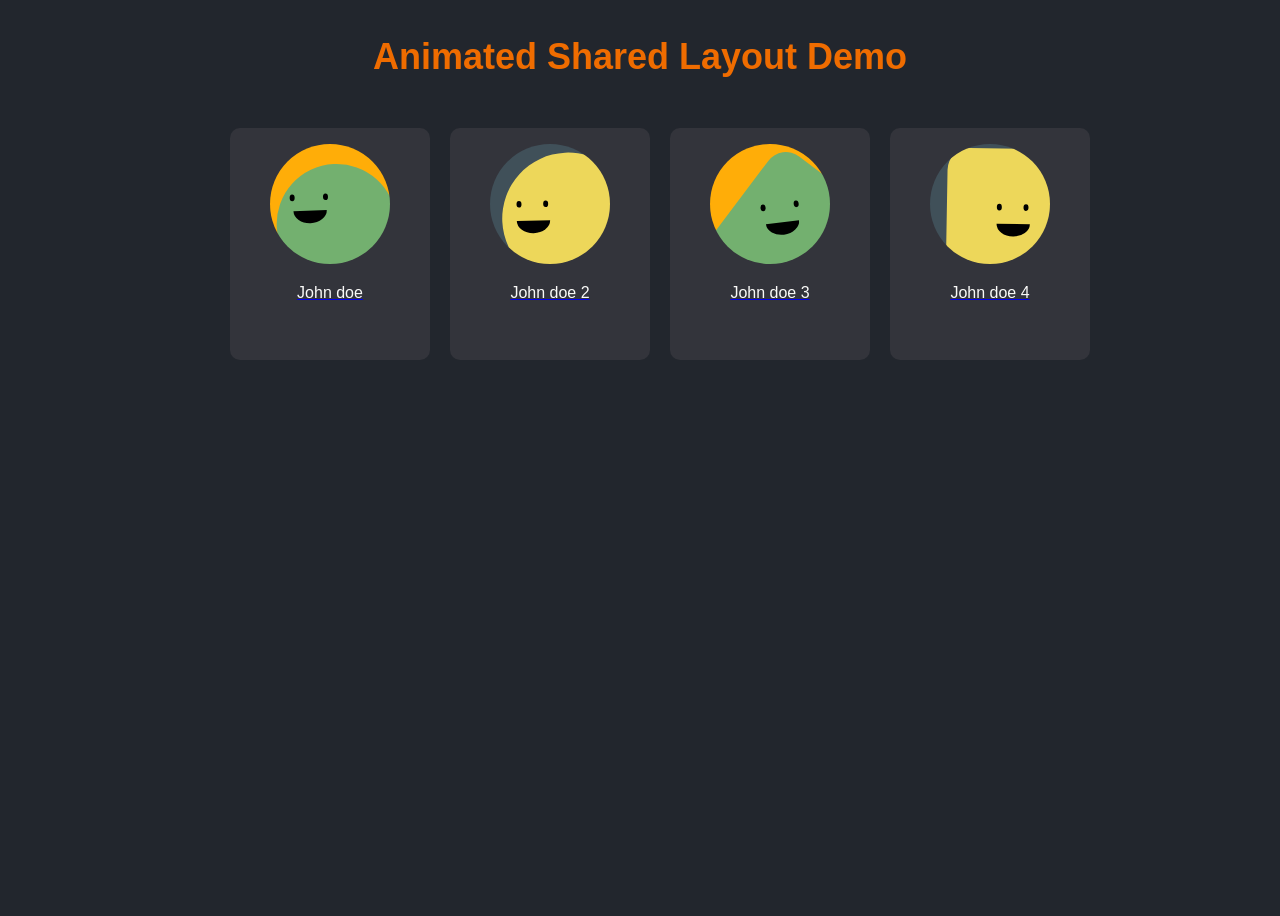
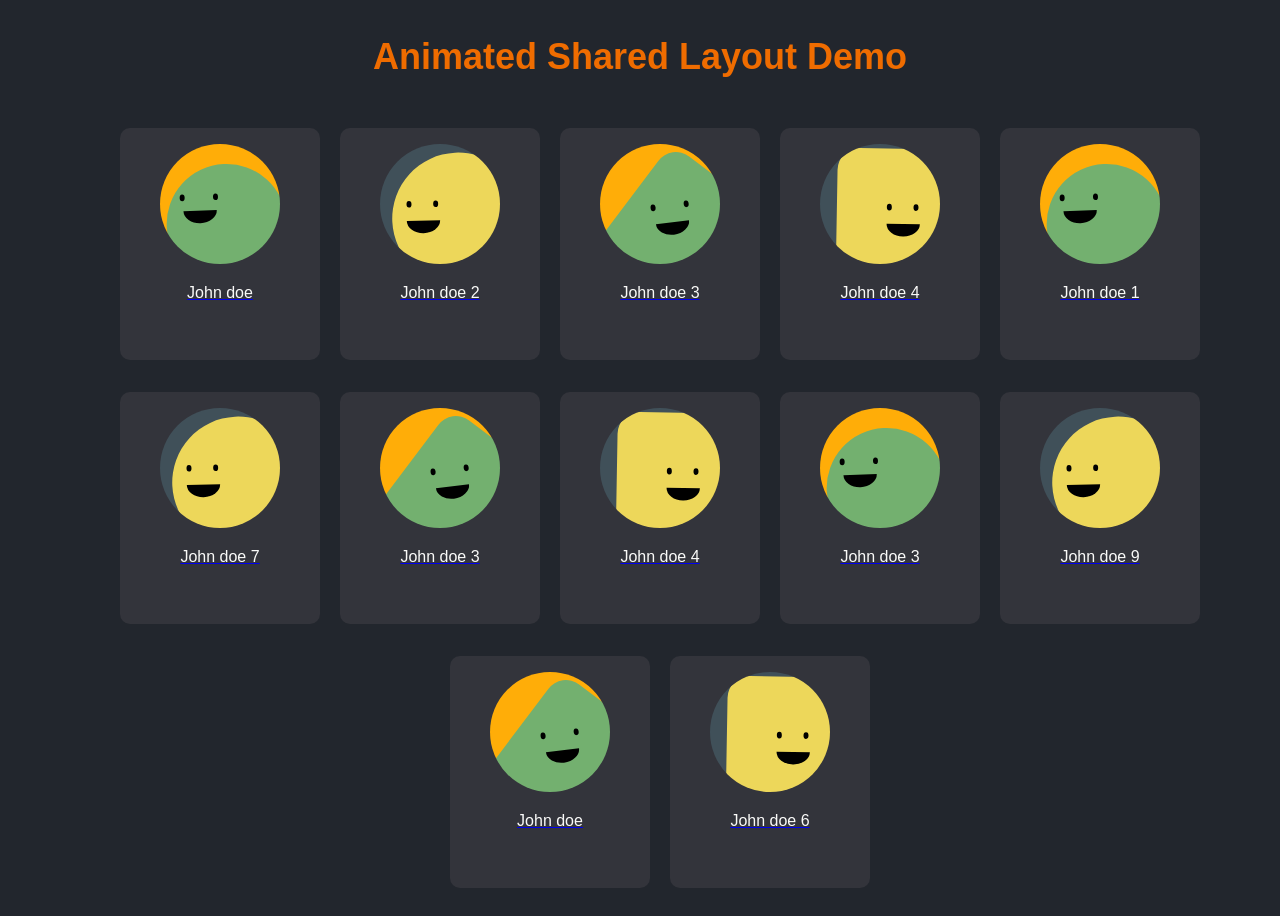
Before and after one commit to gurjit03/reactjs-bangalore-meetup, a React (Vite) app: page / in a window 1280 px wide. Before the commit the page ends 800 px from the top, so only its background shows below. Built offline with nearby package versions, Linux system fonts and the light colour scheme.

Commit message:
chore: adds new friends data

```diff
--- a/src/data/friends.js
+++ b/src/data/friends.js
@@ -31,6 +31,70 @@ const friends = [
       "Lorem ipsum dolor sit amet, consectetur adipiscing elit, sed do eiusmod tempor incididunt ut labore et dolore magna aliqua. Vivamus arcu felis bibendum ut tristique et egestas. Tempus egestas sed sed risus. Fermentum iaculis eu non diam phasellus vestibulum lorem. Lorem ipsum dolor sit amet consectetur adipiscing elit pellentesque. A diam maecenas sed enim ut sem viverra aliquet eget. Neque gravida in fermentum et. Venenatis cras sed felis eget velit aliquet sagittis id consectetur.",
     src: "/face4.svg",
   },
+  {
+    id: 5,
+    age: 21,
+    name: "John doe 1",
+    description:
+      "Lorem ipsum dolor sit amet, consectetur adipiscing elit, sed do eiusmod tempor incididunt ut labore et dolore magna aliqua. Vivamus arcu felis bibendum ut tristique et egestas. Tempus egestas sed sed risus. Fermentum iaculis eu non diam phasellus vestibulum lorem. Lorem ipsum dolor sit amet consectetur adipiscing elit pellentesque. A diam maecenas sed enim ut sem viverra aliquet eget. Neque gravida in fermentum et. Venenatis cras sed felis eget velit aliquet sagittis id consectetur.",
+    src: "/face1.svg",
+  },
+  {
+    id: 6,
+    age: 25,
+    name: "John doe 7",
+    description:
+      "Lorem ipsum dolor sit amet, consectetur adipiscing elit, sed do eiusmod tempor incididunt ut labore et dolore magna aliqua. Vivamus arcu felis bibendum ut tristique et egestas. Tempus egestas sed sed risus. Fermentum iaculis eu non diam phasellus vestibulum lorem. Lorem ipsum dolor sit amet consectetur adipiscing elit pellentesque. A diam maecenas sed enim ut sem viverra aliquet eget. Neque gravida in fermentum et. Venenatis cras sed felis eget velit aliquet sagittis id consectetur.",
+    src: "/face2.svg",
+  },
+  {
+    id: 7,
+    age: 28,
+    name: "John doe 3",
+    description:
+      "Lorem ipsum dolor sit amet, consectetur adipiscing elit, sed do eiusmod tempor incididunt ut labore et dolore magna aliqua. Vivamus arcu felis bibendum ut tristique et egestas. Tempus egestas sed sed risus. Fermentum iaculis eu non diam phasellus vestibulum lorem. Lorem ipsum dolor sit amet consectetur adipiscing elit pellentesque. A diam maecenas sed enim ut sem viverra aliquet eget. Neque gravida in fermentum et. Venenatis cras sed felis eget velit aliquet sagittis id consectetur.",
+    src: "/face3.svg",
+  },
+  {
+    id: 8,
+    age: 23,
+    name: "John doe 4",
+    description:
+      "Lorem ipsum dolor sit amet, consectetur adipiscing elit, sed do eiusmod tempor incididunt ut labore et dolore magna aliqua. Vivamus arcu felis bibendum ut tristique et egestas. Tempus egestas sed sed risus. Fermentum iaculis eu non diam phasellus vestibulum lorem. Lorem ipsum dolor sit amet consectetur adipiscing elit pellentesque. A diam maecenas sed enim ut sem viverra aliquet eget. Neque gravida in fermentum et. Venenatis cras sed felis eget velit aliquet sagittis id consectetur.",
+    src: "/face4.svg",
+  },
+  {
+    id: 9,
+    age: 21,
+    name: "John doe 3",
+    description:
+      "Lorem ipsum dolor sit amet, consectetur adipiscing elit, sed do eiusmod tempor incididunt ut labore et dolore magna aliqua. Vivamus arcu felis bibendum ut tristique et egestas. Tempus egestas sed sed risus. Fermentum iaculis eu non diam phasellus vestibulum lorem. Lorem ipsum dolor sit amet consectetur adipiscing elit pellentesque. A diam maecenas sed enim ut sem viverra aliquet eget. Neque gravida in fermentum et. Venenatis cras sed felis eget velit aliquet sagittis id consectetur.",
+    src: "/face1.svg",
+  },
+  {
+    id: 10,
+    age: 25,
+    name: "John doe 9",
+    description:
+      "Lorem ipsum dolor sit amet, consectetur adipiscing elit, sed do eiusmod tempor incididunt ut labore et dolore magna aliqua. Vivamus arcu felis bibendum ut tristique et egestas. Tempus egestas sed sed risus. Fermentum iaculis eu non diam phasellus vestibulum lorem. Lorem ipsum dolor sit amet consectetur adipiscing elit pellentesque. A diam maecenas sed enim ut sem viverra aliquet eget. Neque gravida in fermentum et. Venenatis cras sed felis eget velit aliquet sagittis id consectetur.",
+    src: "/face2.svg",
+  },
+  {
+    id: 11,
+    age: 28,
+    name: "John doe",
+    description:
+      "Lorem ipsum dolor sit amet, consectetur adipiscing elit, sed do eiusmod tempor incididunt ut labore et dolore magna aliqua. Vivamus arcu felis bibendum ut tristique et egestas. Tempus egestas sed sed risus. Fermentum iaculis eu non diam phasellus vestibulum lorem. Lorem ipsum dolor sit amet consectetur adipiscing elit pellentesque. A diam maecenas sed enim ut sem viverra aliquet eget. Neque gravida in fermentum et. Venenatis cras sed felis eget velit aliquet sagittis id consectetur.",
+    src: "/face3.svg",
+  },
+  {
+    id: 12,
+    age: 23,
+    name: "John doe 6",
+    description:
+      "Lorem ipsum dolor sit amet, consectetur adipiscing elit, sed do eiusmod tempor incididunt ut labore et dolore magna aliqua. Vivamus arcu felis bibendum ut tristique et egestas. Tempus egestas sed sed risus. Fermentum iaculis eu non diam phasellus vestibulum lorem. Lorem ipsum dolor sit amet consectetur adipiscing elit pellentesque. A diam maecenas sed enim ut sem viverra aliquet eget. Neque gravida in fermentum et. Venenatis cras sed felis eget velit aliquet sagittis id consectetur.",
+    src: "/face4.svg",
+  },
 ];
 
 export default friends;
```
